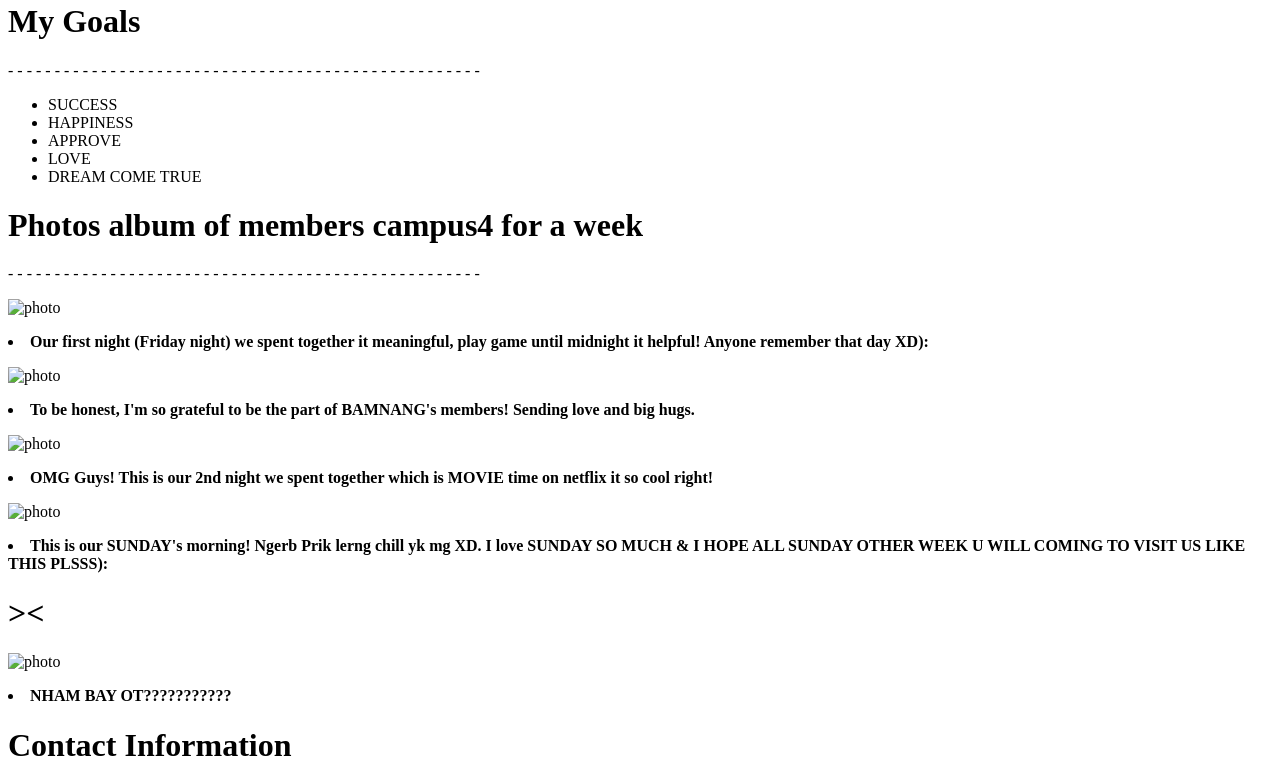
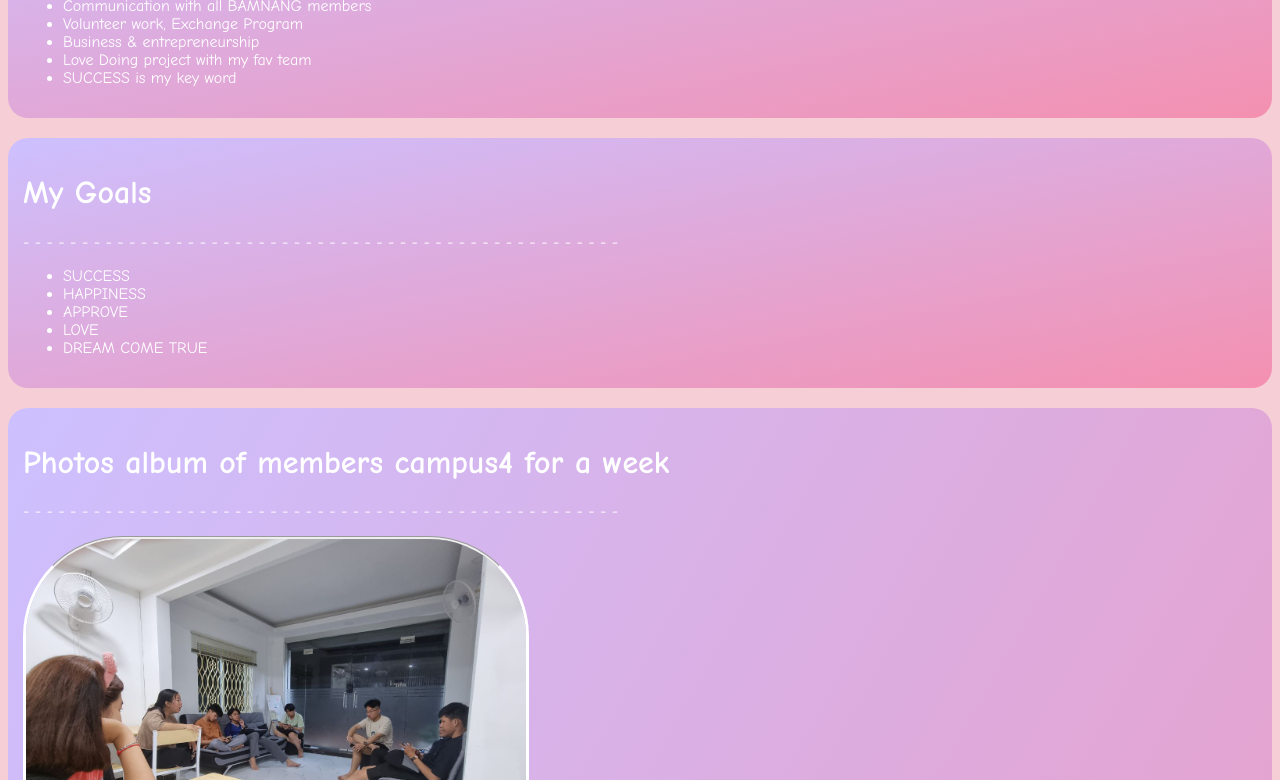
Before and after one commit to Ganjenaaaa/HKNA_websites, a plain HTML site: page index.html in a window 1280 px wide. Shown: the part 714-1494 px from the top of the page. Drawn offline with Linux system fonts and the light colour scheme; the site is published under a folder, as on GitHub Pages, so addresses that start at the root find nothing.

Commit message:
Update index.html

```diff
--- a/index.html
+++ b/index.html
@@ -2,7 +2,7 @@
 <html>
     <head>
         <title>Hour Kanhchana website</title>
-        <link rel="stylesheet" href="/style/style.css">
+        <link rel="stylesheet" href="style/style.css">
     </head>
     <body>
         <!-- Navigation Bar -->
@@ -16,7 +16,7 @@
     </ul>
     </div>
     <div class="card1" id="about">
-          <img src="/asset/image/professional.HEIC" alt="Profile Photo" class="profile-pic">
+          <img src="asset/image/professional.HEIC" alt="Profile Photo" class="profile-pic">
                     <h1>About Me</h1>
                     <p>- - - - - - - - - - - - - - - - - - - - - - - - - - - - - - - - - - - - - - - - - -</p>
     <p>Welcome to Ganjenaaaa website!</p>
@@ -58,7 +58,7 @@
         <p>- - - - - - - - - - - - - - - - - - - - - - - - - - - - - - - - - - - - - - - - - - - - - - - - - - -</p>
         <div class="photo|descrip" id="gallery">
             <div class = "cardphoto1">
-                <img src = "/asset/image/IMG_0590.JPG" alt = "photo">
+                <img src = "asset/image/IMG_0590.JPG" alt = "photo">
                     <div class = "descrip">
                         <p><li><strong>Our first night (Friday night) we spent together it meaningful, play game until midnight it helpful! Anyone remember that day XD):</strong></li></p>
                     </div>
@@ -67,7 +67,7 @@
 
         <div class="photo|descrip" id="gallery">
             <div class = "cardphoto1">
-                <img src = "/asset/image/IMG_0713.JPG" alt = "photo">
+                <img src = "asset/image/IMG_0713.JPG" alt = "photo">
                     <div class = "descrip">
                         <p><li><strong>To be honest, I'm so grateful to be the part of BAMNANG's members! Sending love and big hugs.</strong></li></p>
                     </div>
@@ -76,7 +76,7 @@
 
         <div class="photo|descrip" id="gallery">
             <div class = "cardphoto3">
-                <img src = "/asset/image/photo_2025-07-11_02-16-46.jpg" alt = "photo">
+                <img src = "asset/image/photo_2025-07-11_02-16-46.jpg" alt = "photo">
                     <div class = "descrip">
                         <p><li><strong>OMG Guys! This is our 2nd night we spent together which is MOVIE time on netflix it so cool right!</strong></li></p>
                     </div>
@@ -84,7 +84,7 @@
         </div>
         <div class="photo|descrip" id="gallery">
             <div class = "cardphoto1">
-                <img src = "/asset/image/Gardening.JPG" alt = "photo">
+                <img src = "asset/image/Gardening.JPG" alt = "photo">
                     <div class = "descrip">
                         <p><li><strong>This is our SUNDAY's morning! Ngerb Prik lerng chill yk mg XD. I love SUNDAY SO MUCH & I HOPE ALL SUNDAY OTHER WEEK U WILL COMING TO VISIT US LIKE THIS PLSSS):</li></strong><h1>><</h1></p>
                     </div>
@@ -92,7 +92,7 @@
         </div>
         <div class="photo|descrip" id="gallery">
             <div class = "cardphoto1">
-                <img src = "/asset/image/dinner.JPG" alt = "photo">
+                <img src = "asset/image/dinner.JPG" alt = "photo">
                     <div class = "descrip">
                         <p><li><STRONG>NHAM BAY OT???????????</STRONG></li></p>
                     </div>
```
